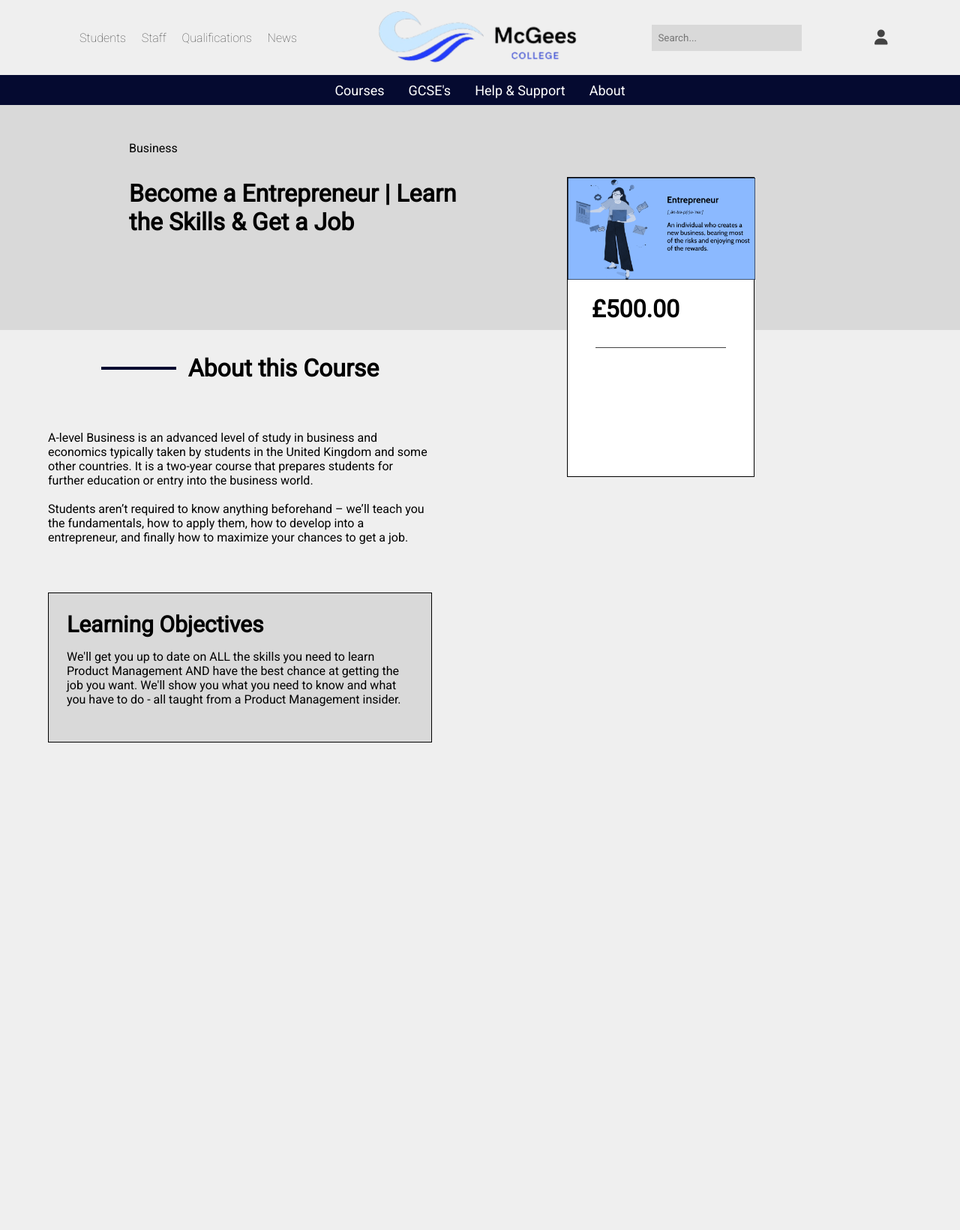
After one commit to Jamesie/McGeesCollege, a PHP site: page /business.html in a window 1280 px wide. The commit adds this page. Shown: the whole page at 75% size. Run offline with PHP 8.4, Linux system fonts and the light colour scheme; some libraries are stand-ins or nearby versions.

Commit message:
added hero image and course page

```diff
--- a/McGees/Index.html
+++ b/McGees/Index.html
@@ -58,13 +58,13 @@
             </ul>
         </div>
     </nav>
-    <div class="header_background_container">
-        <img class = "header_image" src = "Images/homeHeaderImage.png" alt = "header image">
+    <div class="hero" style = "background-image: url(Images/homeHeaderImage.png)">
         <p>
             Distance learning, or online learning, is an alternative route to studying a degree with a university in the UK, and gives your studies more flexibility, which may suit your circumstances.
         </p>
         <a href="courses.html" class = "square_button">Courses</a>
     </div>
+
     <div class="welcome_wrapper">
         <div class="welcome_text_container">
             <div class="header_text">
@@ -190,7 +190,7 @@
         </div>
     </div>
     <div class="qualification_title">
-        <a href="courses.html" class = "square_button">About McGees</a>
+        <a href="about.html" class = "square_button">About McGees</a>
     </div>
     <div class="home_course_header"></div>
     <div class="footer_container">
--- a/McGees/about.html
+++ b/McGees/about.html
@@ -57,5 +57,10 @@
             </ul>
         </div>
     </nav>
+    <div class="hero" style = "background-image: url(Images/collegeCampus.png)">
+        <div class="hero-text">
+            <h1>About Us</h1>
+        </div>
+    </div>
 </body>
 </html>
--- /dev/null
+++ b/McGees/business.html
@@ -0,0 +1,102 @@
+<!DOCTYPE html>
+<html lang="en">
+<head>
+    <meta charset="UTF-8">
+    <meta name="viewport" content="width=device-width, initial-scale=1.0">
+    <title>Document</title>
+    <link rel="stylesheet" href="css/style.css">
+    <link rel="stylesheet" href="css/home.css">
+    <link rel="stylesheet" href="https://cdnjs.cloudflare.com/ajax/libs/font-awesome/4.7.0/css/font-awesome.min.css">
+    <link rel="preconnect" href="https://fonts.gstatic.com" crossorigin>
+    <link href="https://fonts.googleapis.com/css2?family=Roboto:wght@100;400&display=swap" rel="stylesheet"><link href="https://fonts.googleapis.com/css2?family=Roboto:wght@100&display=swap" rel="stylesheet">
+    <link rel="stylesheet" href="https://cdnjs.cloudflare.com/ajax/libs/font-awesome/4.7.0/css/font-awesome.min.css">
+    <script src="https://kit.fontawesome.com/32031fa038.js" crossorigin="anonymous"></script></head>
+<body>
+    <div class="header">
+        <div class="header_link_container">
+            <ul class="header_menu">
+                <li class="header_item">
+                    <a href="students.html" class="header_link underline_link">Students</a>
+                </li>
+                <li class="header_item">
+                    <a href="staff.html" class="header_link underline_link">Staff</a>
+                </li>
+                <li class="header_item">
+                    <a href="qualifications.html" class="header_link underline_link">Qualifications</a>
+                </li>
+                <li class="header_item">
+                    <a href="news.html" class="header_link underline_link">News</a>
+                </li>
+            </ul>
+        </div>
+        <div class="logo_container">
+            <a href = "Index.html">
+                <img src="Images/logo.png" alt="Logo" class="logo">
+            </a>
+        </div>
+        <div class="search_container">
+            <input class = "text_field" type="text" placeholder="Search..." >
+                <a class = "profile_link" href = "login.html"><i class="fa-solid fa-user fa-lg"></i></a>
+            </i>
+        </div>
+    </div>
+    <nav class="navbar">
+        <div class="navbar_link_container">
+            <ul class="navbar_menu">
+                <li class="navbar_item">
+                    <a href="courses.html" class="navbar_link underline_link">Courses</a>
+                </li>
+                <li class="header_item">
+                    <a href="gcse.html" class="navbar_link underline_link">GCSE's</a>
+                </li>
+                <li class="header_item">
+                    <a href="help.html" class="navbar_link underline_link">Help & Support</a>
+                </li>
+                <li class="header_item">
+                    <a href="about.html" class="navbar_link underline_link">About</a>
+                </li>
+            </ul>
+        </div>
+    </nav>
+    <div class="course_header_background">
+        <div class="course_header_sizing">
+            <div class="course_header_text">
+                <div class="course_name">
+                    <p>Business</p>
+                </div>
+                <div class="course_title">
+                    <h1>Become a Entrepreneur | Learn
+                        the Skills & Get a Job</h1>
+                </div>
+            </div>
+            <div class="sticky_wrapper">
+                <div class="sticky_course_container">
+                    <img src="Images/business_sticky.png" alt="busienss">
+                    <h1>£500.00</h1>
+                    <div class="center_sticky_content">
+                        <div class="sticky_info">
+
+                        </div>
+                    </div>
+                </div>
+            </div>
+        </div>
+    </div>
+    <div class="course_content">
+        <div class="about_course_title">
+            <div class="line"></div>
+            <h1>
+                About this Course
+            </h1>
+        </div>
+        <div class="about_course_description">
+            <p>A-level Business is an advanced level of study in business and economics typically taken by students in the United Kingdom and some other countries. It is a two-year course that prepares students for further education or entry into the business world. <br> <br>
+
+                Students aren’t required to know anything beforehand – we’ll teach you the fundamentals, how to apply them, how to develop into a entrepreneur, and finally how to maximize your chances to get a job.</p>
+        </div>
+        <div class="learning_obj_container">
+            <h1>Learning Objectives</h1>
+            <p>We'll get you up to date on ALL the skills you need to learn Product Management AND have the best chance at getting the job you want. We'll show you what you need to know and what you have to do - all taught from a Product Management insider.</p>
+        </div>
+    </div>
+</body>
--- a/McGees/css/home.css
+++ b/McGees/css/home.css
@@ -1,5 +1,5 @@
 
-.header_background_container p {
+.hero p {
     z-index: 1;
     position: absolute;
     top: 350px;
@@ -10,7 +10,7 @@
     font-size: large;
 }
 
-.header_background_container a {
+.hero a {
     z-index: 1;
     position: absolute;
     top: 500px;
--- a/McGees/css/style.css
+++ b/McGees/css/style.css
@@ -192,6 +192,20 @@ body{
     z-index: -1;
 }
 
+.hero {
+    height: 500px;
+    background-position: center;
+    background-repeat: no-repeat;
+    background-size: cover;
+}
+
+.hero-text {
+    text-align: center;
+    position: relative;
+    top: 45%;
+    color: var(--clr-white)
+}
+
 .footer_container {
     display: flex;
     justify-content: space-around;
@@ -373,3 +387,111 @@ body{
     justify-content: center;
     background-color: var(--clr-light-accent);
 }
+
+.course_header_background {
+    width: 100%;
+    height: 300px;
+    background-color: var(--clr-light);
+    display: flex;
+    justify-content: center;
+}
+
+.course_title {
+    width: 450px;
+    padding-top: 2rem;
+    margin-left: 2rem;
+}
+
+.course_name {
+    padding-top: 3rem;
+    margin-left: 2rem;
+}
+
+.sticky_course_container {
+    width: 250px;
+    height: 400px;
+    margin-top: 6rem;
+    background-color: var(--clr-white);
+    position: sticky;
+    top: 130px;
+    left: 550px;
+    align-self: flex-start;
+    border: 1px solid
+}
+
+.spacer {
+    height: 2000px;
+}
+
+.course_header_sizing {
+    width: 100%;
+    max-width: 1000px;
+    display: flex;
+}
+
+.course_header_text {
+    width: fit-content;
+    height: 100%;
+}
+
+.sticky_wrapper {
+    display: flex;
+    justify-content: center;
+    height: 1500px;
+    width: 100%;
+}
+
+.about_course_title {
+    display: flex;
+    align-items: center;
+    gap: 1rem;
+}
+
+.course_content {
+    padding-top: 2rem;
+    width: 50%;
+    height: 100%;
+    display: flex;
+    flex-direction: column;
+    align-items: center;
+}
+
+.about_course_description {
+    padding: 4rem;
+}
+
+.learning_obj_container {
+    background-color: var(--clr-light);
+    border: 1px solid;
+    padding: 1.5rem;
+    width: 80%;
+    height: 200px;
+}
+
+.learning_obj_container p {
+    padding-top: 1rem;
+}
+
+.learning_obj_container h1 {
+    font-size: 30px;
+}
+
+.sticky_course_container img {
+    width: 250px;
+}
+
+.sticky_course_container h1 {
+    padding: 1rem 1rem 2rem 2rem;
+}
+
+.sticky_info {
+    border-bottom: 1px solid var(--clr-mid);
+    width: 70%;
+
+}
+
+.center_sticky_content {
+    display: flex;
+    flex-direction: column;
+    align-items: center;
+}
```
Also changed, not shown: McGees/courses.html (+4 -3 lines), McGees/css/course.css (+0 -8 lines), McGees/qualifications.html (+4 -3 lines), McGees/Images/business_sticky.png (added), McGees/css/business.css (added).
